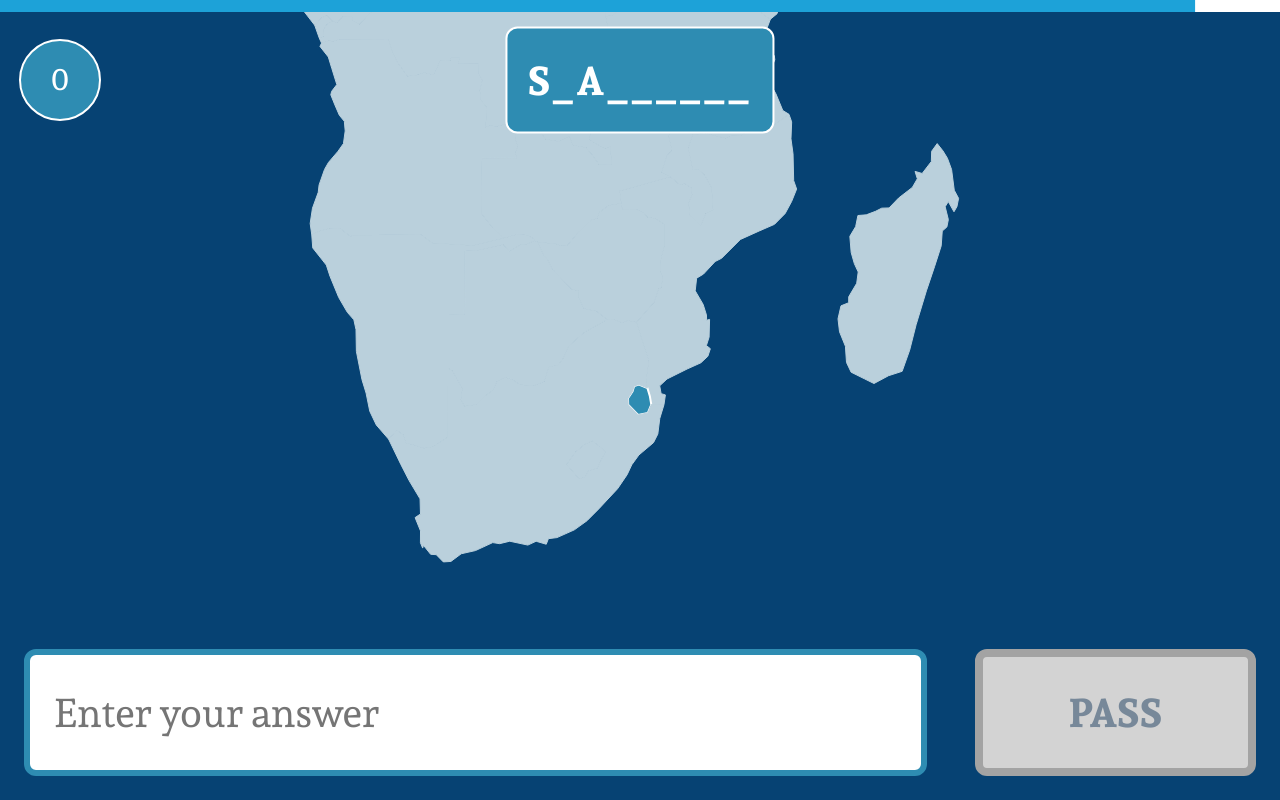
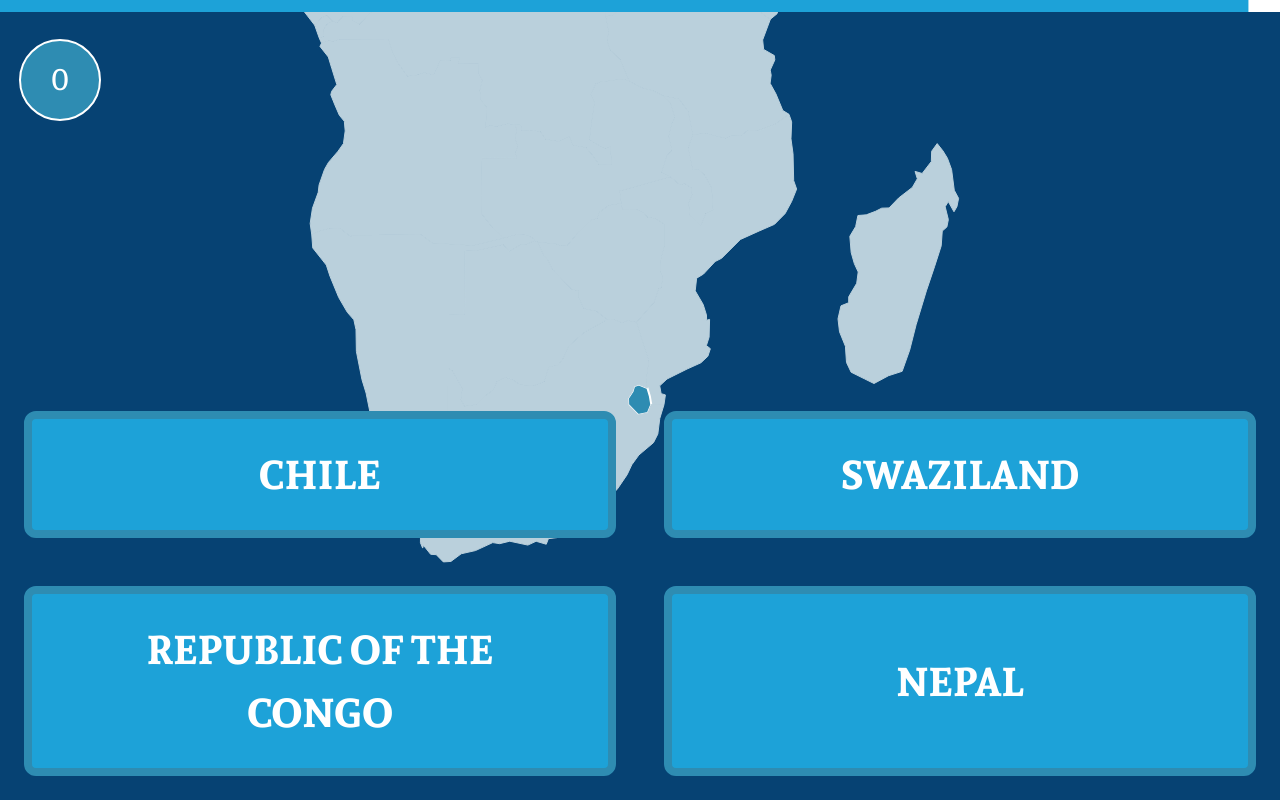
Before and after one commit to Frankuy/Geo-Quiz, a React app: page /play/choices/60s in a window 1280 px wide. Built offline with nearby package versions, Linux system fonts and the light colour scheme.

Commit message:
add game logic to choice

```diff
--- a/src/js/pages/Game.jsx
+++ b/src/js/pages/Game.jsx
@@ -10,6 +10,7 @@ import Clue from '../components/Clue';
 import mapData from '../../asset/world.geo.json';
 import Map from '../components/Map';
 import { ticktock, startgame, correct, incorrect } from '../utils/sound';
+import ChoiceInput from '../components/ChoiceInput';
 
 const Game = () => {
     const { mode, time } = useParams();
@@ -24,6 +25,7 @@ const Game = () => {
         countdown: 4,
         wrongAnswer: 0,
         clueName: '',
+        choices: [],
     });
 
     const animate = (_) => {
@@ -68,7 +70,8 @@ const Game = () => {
                 return { ...prevState, score: prevState.score + 1 }
             });
             correct.play();
-            var userInput = document.getElementById(event.target.id);
+            if (mode == 'text') {
+                let userInput = document.getElementById(event.target.id);
                 userInput.animate([
                     { border: '6px solid lightgreen' },
                     { border: '6px solid #2E8CB2' }
@@ -80,8 +83,13 @@ const Game = () => {
                 changeCountry();
             }
             else {
+                animateChoice(event);
+            }
+        }
+        else {
             incorrect.play();
-            var userInput = document.getElementById(event.target.id);
+            if (mode == 'text') {
+                let userInput = document.getElementById(event.target.id);
                 userInput.animate([
                     { border: '6px solid red' },
                     { border: '6px solid #2E8CB2' }
@@ -94,6 +102,31 @@ const Game = () => {
                     return { ...prevState, wrongAnswer: prevState.wrongAnswer + 1 }
                 });
             }
+            else {
+                animateChoice(event);
+            }
+        }
+    }
+
+    const animateChoice = (event) => {
+        let buttons = document.getElementsByClassName(event.target.className);
+        let animation = null;
+        let rightAnswer = mapData.features[state.randomNumber].properties.name.toUpperCase();
+        for (let button of buttons) {
+            let color = button.value == rightAnswer ? 'lightgreen' : 'red';
+            animation = button.animate(
+                [
+                    { border: `0.2em solid ${color}` },
+                    { border: '0.2em solid #2E8CB2' }
+                ],
+                {
+                    duration: 1000
+                }
+            )
+        }
+        animation.addEventListener('finish', () => {
+            changeCountry();
+        });
     }
 
     const pass = () => {
@@ -103,9 +136,31 @@ const Game = () => {
     const changeCountry = () => {
         let randomNumber = Math.floor(Math.random() * mapData.features.length);
         let clueName = clue(mapData.features[randomNumber].properties.name.toUpperCase());
+        let choices = [];
+        if (mode == 'choices') {
+            choices = choiceGenerator(randomNumber);
+        }
         setState(prevState => {
-            return { ...prevState, wrongAnswer: 0, randomNumber, clueName }
+            return { ...prevState, wrongAnswer: 0, randomNumber, clueName, choices }
         });
+    }
+
+    const choiceGenerator = (random) => {
+        let choices = [];
+        choices.push(mapData.features[random].properties.name.toUpperCase());
+        while (choices.length != 4) {
+            let newRandom = Math.floor(Math.random() * mapData.features.length);
+            let posRandom = Math.random();
+            if (!choices.includes(newRandom)) {
+                if (posRandom < 0.5) {
+                    choices.unshift(mapData.features[newRandom].properties.name.toUpperCase());
+                }
+                else {
+                    choices.push(mapData.features[newRandom].properties.name.toUpperCase());
+                }
+            }
+        }
+        return choices;
     }
 
     const newGame = () => {
@@ -116,13 +171,18 @@ const Game = () => {
             countdown: 4,
             wrongAnswer: 0,
             clueName: '',
+            choices: [],
         });
 
         // Init Game
         let random = Math.floor(Math.random() * mapData.features.length);
         let clueName = clue(mapData.features[random].properties.name.toUpperCase());
+        let choices = [];
+        if (mode == 'choices') {
+            choices = choiceGenerator(random);
+        }
         setState(prevState => {
-            return { ...prevState, randomNumber: random, clueName }
+            return { ...prevState, randomNumber: random, clueName, choices }
         });
 
         // Start Timer
@@ -144,7 +204,7 @@ const Game = () => {
         return () => cleanup();
     }, []);
 
-    if (mode == 'choices') {
+    if (mode == 'choices' || mode == 'text') {
         return (
             <div id={styles["game"]}>
                 {
@@ -155,39 +215,19 @@ const Game = () => {
                             <Score score={state.score} />
                             <TimeRemaining time={state.time} maxTime={stringToMs(time)} />
                         </svg>
+                        {
+                            mode == 'text' &&
+                            <>
                                 <TextInput wrongAnswer={state.wrongAnswer} onSubmitAnswer={checkAnswer} onPassButtonPress={pass} />
                                 <Clue clue={state.clueName} />
                             </>
                         }
                         {
-                    state.time <= 0 &&
-                    <div id={styles["end-game"]}>
-                        <span>TIME'S UP</span>
-                        <button id={styles["new-game"]} className={button["button-box"]} onClick={newGame}>NEW GAME</button>
-                    </div>
+                            mode == 'choices' &&
+                            <>
+                                <ChoiceInput choices={state.choices} onClick={checkAnswer} />
+                            </>
                         }
-                {
-                    state.countdown > 0 &&
-                    <div id={styles["start-game"]}>
-                        <span id={styles["countdown"]}>{state.countdown}</span>
-                    </div>
-                }
-            </div>
-        )
-    }
-    else if (mode == 'text') {
-        return (
-            <div id={styles["game"]}>
-                {
-                    state.countdown == 0 &&
-                    <>
-                        <svg id={styles["game-svg"]}>
-                            <Map randomNumber={state.randomNumber} mapData={mapData} />
-                            <Score score={state.score} />
-                            <TimeRemaining time={state.time} maxTime={stringToMs(time)} />
-                        </svg>
-                        <TextInput wrongAnswer={state.wrongAnswer} onSubmitAnswer={checkAnswer} onPassButtonPress={pass} />
-                        <Clue clue={state.clueName} />
                     </>
                 }
                 {
```
Lines whose indentation alone changed are shown as unchanged.
